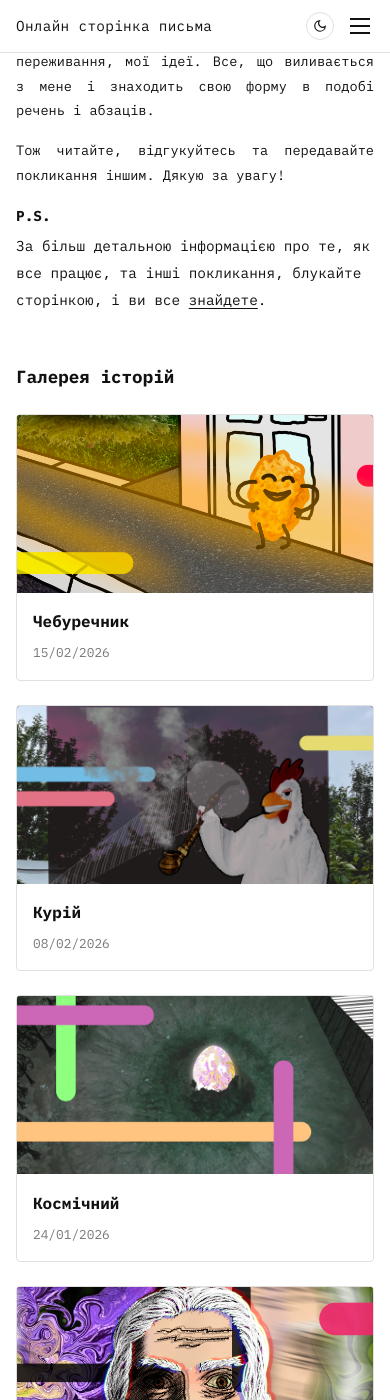
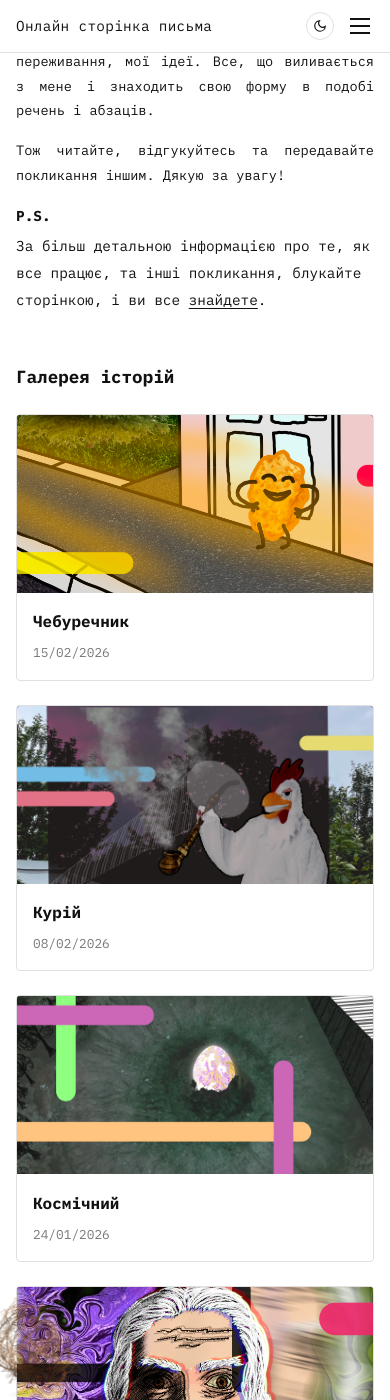
Before and after one commit to nazariihaidych/online-writing-page, a Jekyll site: the page built from index.html, in a window 390 px wide and 1400 px high, scrolled down 549 px. Built offline with Jekyll 4.4.1, drawn with Linux system fonts in a browser that asks for light colours.

Commit message:
add tumbleweed effect to the home page
A tumbleweed rolls along the bottom of the home page, but only once the
newest story is older than a configurable number of months — the page
goes quiet, so something drifts through it.

- artwork is a downscaled 640px webp of the 2048px source
- direction, size, speed, hop height and gap are randomised per roll
- spin is derived from distance travelled, so it rolls instead of sliding
- bounce uses easeOutQuad/easeInQuad (constant gravity) with a big hop
  followed by a smaller skip, plus a ground shadow that tracks it
- settings live in _data/tumbleweed.yml rather than _config.yml, because
  Jekyll hot-reloads _data/ but needs a restart to reread _config.yml
- add #tumbleweed to the URL to skip the date gate while tuning
- hidden entirely under prefers-reduced-motion; pauses on tab blur

Co-Authored-By: Claude Opus 5 <noreply@anthropic.com>

```diff
--- /dev/null
+++ b/_includes/tumbleweed.html
@@ -0,0 +1,85 @@
+{%- assign tw = site.data.tumbleweed -%}
+<div class="tumbleweed" aria-hidden="true"
+     data-last-story="{{ include.last_story | date: '%s' }}"
+     data-months="{{ tw.months | default: 3 }}"
+     data-size-min="{{ tw.size_min | default: 100 }}"
+     data-size-max="{{ tw.size_max | default: 160 }}"
+     data-speed-min="{{ tw.speed_min | default: 16 }}"
+     data-speed-max="{{ tw.speed_max | default: 26 }}"
+     data-gap-min="{{ tw.gap_min | default: 15 }}"
+     data-gap-max="{{ tw.gap_max | default: 45 }}">
+  <div class="tumbleweed__spin">
+    <img src="{{ '/assets/images/site/tumbleweed-640.webp' | relative_url }}" alt="" width="640" height="602" loading="lazy" decoding="async">
+  </div>
+  <span class="tumbleweed__shadow"></span>
+</div>
+
+<script>
+(function () {
+  var el = document.querySelector('.tumbleweed');
+  if (!el) return;
+
+  /* Add #tumbleweed to the URL to preview it right away while tuning. */
+  var preview = location.hash === '#tumbleweed';
+
+  if (window.matchMedia('(prefers-reduced-motion: reduce)').matches) {
+    el.remove();
+    return;
+  }
+
+  function num(name, fallback) {
+    var v = parseFloat(el.getAttribute('data-' + name));
+    return isNaN(v) ? fallback : v;
+  }
+
+  /* Only roll out when the newest story is older than N months. */
+  if (!preview) {
+    var last   = parseInt(el.getAttribute('data-last-story'), 10);
+    var cutoff = new Date();
+    cutoff.setMonth(cutoff.getMonth() - num('months', 3));
+    if (!last || last * 1000 > cutoff.getTime()) {
+      el.remove();
+      return;
+    }
+  }
+
+  function rnd(min, max) { return Math.random() * (max - min) + min; }
+
+  function roll() {
+    var ltr    = Math.random() < 0.5;
+    var size   = rnd(num('size-min', 100), num('size-max', 160));
+    var dur    = rnd(num('speed-min', 16), num('speed-max', 26));
+    var travel = window.innerWidth * 1.35;
+
+    /* Spin to match the distance covered, so it rolls instead of sliding.
+       0.92 leaves a touch of slip, which reads as loose ground. */
+    var turns = travel / (Math.PI * size) * 0.92;
+
+    el.style.setProperty('--tw-size', size.toFixed(0) + 'px');
+    el.style.setProperty('--tw-dur',  dur.toFixed(1) + 's');
+    el.style.setProperty('--tw-spin', ((ltr ? 1 : -1) * turns * 360).toFixed(0) + 'deg');
+    /* One cycle = two hops, covering ~2.2 of its own width, so the bounce
+       rhythm keeps pace with however fast it is crossing. */
+    el.style.setProperty('--tw-hop',  (dur * (size * 2.2) / travel).toFixed(2) + 's');
+    /* How high it gets off the ground, as a share of its own height. */
+    el.style.setProperty('--tw-lift', '-' + rnd(9, 16).toFixed(1) + '%');
+    el.classList.add(ltr ? 'is-ltr' : 'is-rtl');
+  }
+
+  function stop() {
+    el.classList.remove('is-ltr', 'is-rtl');
+    setTimeout(roll, rnd(num('gap-min', 15), num('gap-max', 45)) * 1000);
+  }
+
+  el.addEventListener('animationend', function (e) {
+    if (e.animationName === 'tumbleRight' || e.animationName === 'tumbleLeft') stop();
+  });
+
+  document.addEventListener('visibilitychange', function () {
+    el.classList.toggle('is-paused', document.hidden);
+  });
+
+  if (preview) { roll(); }
+  else { setTimeout(roll, rnd(3000, 9000)); }
+}());
+</script>
--- a/assets/css/style.css
+++ b/assets/css/style.css
@@ -1181,3 +1181,149 @@ mark {
 @media (prefers-reduced-motion: reduce) {
   .fog, .fog__blob { animation: none; }
 }
+
+/* ── Tumbleweed (home page, when no new stories for a while) ────── */
+:root {
+  --tw-opacity: 0.75;
+  --tw-filter: none;
+  --tw-shadow: rgba(60, 45, 25, 0.20);
+}
+
+[data-theme="dark"] {
+  --tw-opacity: 0.55;
+  --tw-filter: brightness(1.45) saturate(0.85);
+  --tw-shadow: rgba(0, 0, 0, 0.55);
+}
+
+@media (prefers-color-scheme: dark) {
+  :root:not([data-theme="light"]) {
+    --tw-opacity: 0.55;
+    --tw-filter: brightness(1.45) saturate(0.85);
+    --tw-shadow: rgba(0, 0, 0, 0.55);
+  }
+}
+
+.tumbleweed {
+  position: fixed;
+  bottom: 0;
+  left: 0;
+  z-index: 3;
+  width: var(--tw-size, 130px);
+  height: calc(var(--tw-size, 130px) * 0.94);   /* artwork is 640x602 */
+  pointer-events: none;
+  opacity: 0;
+  will-change: transform;
+}
+
+.tumbleweed.is-ltr {
+  animation: tumbleRight var(--tw-dur, 20s) linear forwards;
+}
+
+.tumbleweed.is-rtl {
+  animation: tumbleLeft var(--tw-dur, 20s) linear forwards;
+}
+
+.tumbleweed__spin {
+  width: 100%;
+  height: 100%;
+  will-change: transform;
+}
+
+.tumbleweed__spin img {
+  display: block;
+  width: 100%;
+  height: 100%;
+  opacity: var(--tw-opacity);
+  filter: var(--tw-filter);
+}
+
+/* soft patch of ground shade under the weed */
+.tumbleweed__shadow {
+  position: absolute;
+  left: 10%;
+  bottom: 2%;
+  width: 80%;
+  height: 9%;
+  border-radius: 50%;
+  background: radial-gradient(ellipse at 50% 50%, var(--tw-shadow) 0%, transparent 72%);
+  opacity: 0;
+}
+
+.tumbleweed.is-ltr .tumbleweed__spin,
+.tumbleweed.is-rtl .tumbleweed__spin {
+  animation:
+    tumbleSpin var(--tw-dur, 20s) linear forwards,
+    tumbleHop  var(--tw-hop, 2s) linear infinite;
+}
+
+.tumbleweed.is-ltr .tumbleweed__shadow,
+.tumbleweed.is-rtl .tumbleweed__shadow {
+  animation: tumbleShade var(--tw-hop, 2s) linear infinite;
+}
+
+.tumbleweed.is-paused,
+.tumbleweed.is-paused .tumbleweed__spin,
+.tumbleweed.is-paused .tumbleweed__shadow {
+  animation-play-state: paused;
+}
+
+@keyframes tumbleRight {
+  0%   { opacity: 0; transform: translateX(-25vw); }
+  6%   { opacity: 1; }
+  94%  { opacity: 1; }
+  100% { opacity: 0; transform: translateX(110vw); }
+}
+
+@keyframes tumbleLeft {
+  0%   { opacity: 0; transform: translateX(110vw); }
+  6%   { opacity: 1; }
+  94%  { opacity: 1; }
+  100% { opacity: 0; transform: translateX(-25vw); }
+}
+
+@keyframes tumbleSpin {
+  to { transform: rotate(var(--tw-spin, 900deg)); }
+}
+
+/* Bounce. Ballistic, not sinusoidal: it leaves the ground fast and slows into
+   the apex, then accelerates back down — the two curves below are easeOutQuad
+   and easeInQuad, which is what constant gravity looks like. One cycle is two
+   hops — a big one and a smaller skip — so it never reads as a metronome. */
+@keyframes tumbleHop {
+  0% {
+    translate: 0 0;
+    scale: 1.04 0.95;
+    animation-timing-function: cubic-bezier(0.25, 0.46, 0.45, 0.94);
+  }
+  26% {
+    translate: 0 var(--tw-lift, -13%);
+    scale: 0.98 1.02;
+    animation-timing-function: cubic-bezier(0.55, 0.09, 0.68, 0.53);
+  }
+  50% {
+    translate: 0 0;
+    scale: 1.04 0.95;
+    animation-timing-function: cubic-bezier(0.25, 0.46, 0.45, 0.94);
+  }
+  70% {
+    translate: 0 calc(var(--tw-lift, -13%) * 0.42);
+    scale: 0.99 1.01;
+    animation-timing-function: cubic-bezier(0.55, 0.09, 0.68, 0.53);
+  }
+  92%, 100% {
+    translate: 0 0;
+    scale: 1.03 0.96;
+  }
+}
+
+@keyframes tumbleShade {
+  0%       { transform: scaleX(1);    opacity: 1; }
+  26%      { transform: scaleX(0.60); opacity: 0.28; }
+  50%      { transform: scaleX(1);    opacity: 1; }
+  70%      { transform: scaleX(0.82); opacity: 0.62; }
+  92%,100% { transform: scaleX(1);    opacity: 1; }
+}
+
+@media (prefers-reduced-motion: reduce) {
+  .tumbleweed { display: none; }
+}
--- a/index.html
+++ b/index.html
@@ -2,6 +2,11 @@
 layout: default
 body_class: page-home
 ---
+
+{% if site.data.tumbleweed.enabled %}
+  {% assign newest_story = site.stories | sort: 'date' | last %}
+  {% include tumbleweed.html last_story=newest_story.date %}
+{% endif %}
 
 <!-- HERO BANNER -->
 <div class="hero"></div>
```
Also changed, not shown: CLAUDE.md (+3 -1 lines), _data/tumbleweed.yml (added, +10 -0 lines), assets/images/IMAGES.md (+2 -0 lines), assets/images/site/tumbleweed-640.webp (added), assets/images/site/tumbleweed.webp (added).
